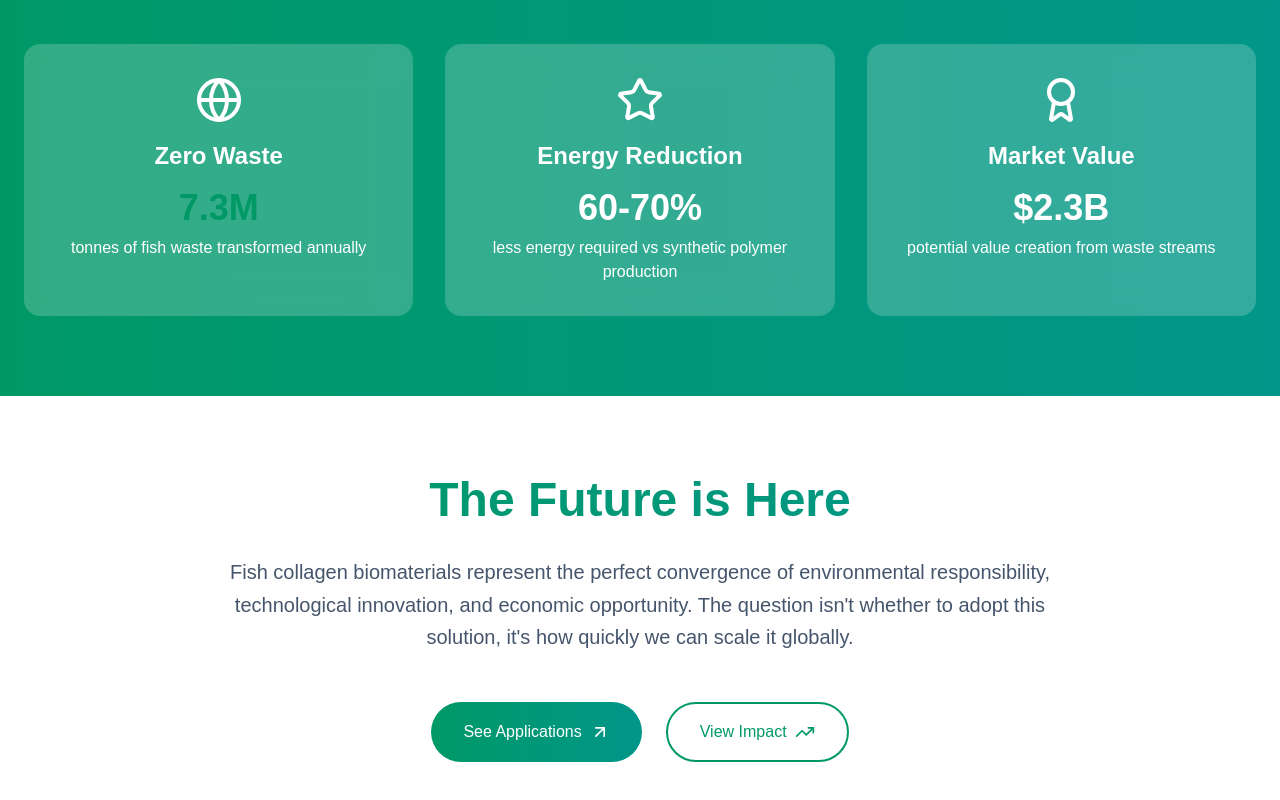
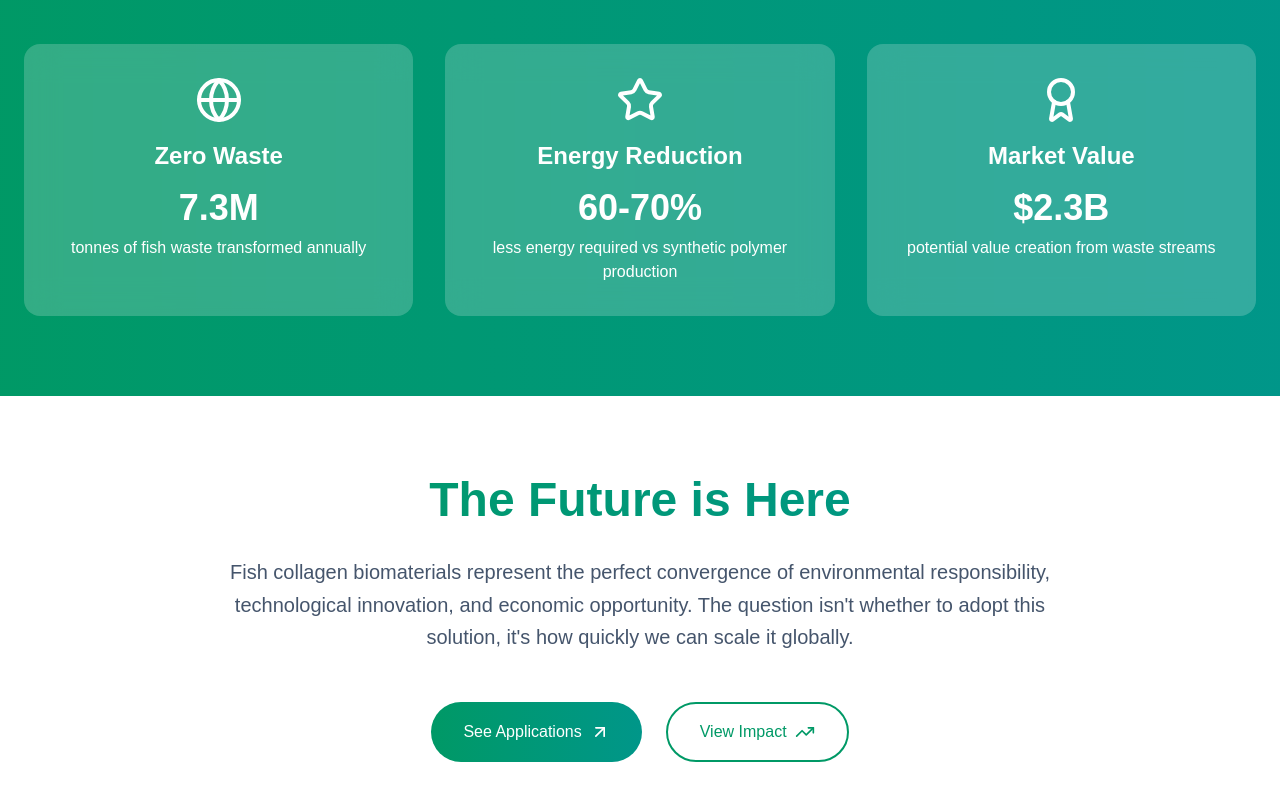
Before and after one commit to tempestmeow/FishWasteResearch, a Next.js app: page /solution in a window 1280 px wide. Shown: the part 6337-7137 px from the top of the page. Built offline with nearby package versions, Linux system fonts and the light colour scheme.

Commit message:
started modifying specific details

```diff
--- a/src/app/solution/page.js
+++ b/src/app/solution/page.js
@@ -1246,7 +1246,7 @@ export default function Solution() {
                 <Globe className="w-12 h-12 mx-auto mb-4" />
                 <h3 className="text-2xl font-bold mb-4">Zero Waste</h3>
                 <div className="text-4xl font-bold mb-2">
-                  <AnimatedCounter end={7.3} suffix="M" decimals={1} />
+                  7.3M
                 </div>
                 <p>tonnes of fish waste transformed annually</p>
               </motion.div>
```
